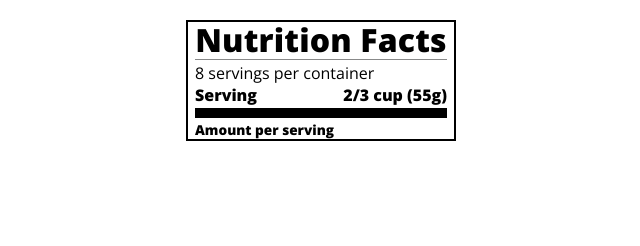
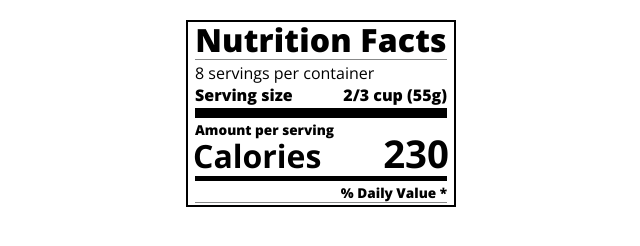
Before and after one commit to Yinkusadel/07-fcc-nutritionfacts, a website: page index.html in a window 1280 px wide. Shown: the whole page, without its empty margins (319-959 px from the left). Drawn offline with nearby package versions, Linux system fonts and the light colour scheme.

Commit message:
add complete solution to nutritionfacts project

```diff
--- a/index.html
+++ b/index.html
@@ -13,11 +13,17 @@
         <h1 class="bold">Nutrition Facts</h1>
         <div class="divider"></div>
         <p>8 servings per container</p>
-    <p class="bold">Serving <span class="right">2/3 cup (55g)</span></p>
+        <p class="bold">Serving size <span class="right">2/3 cup (55g)</span></p>
       </header>
       <div class="divider lg"></div>
       <div class="calories-info">
         <p class="bold sm-text">Amount per serving</p>
+        <h1>Calories <span class="right">230</span></h1>
+      </div>
+      <div class="divider md"></div>
+      <div class="daily-value sm-text">
+        <p class="right bold">% Daily Value *</p>
+        <div class="divider"></div>
       </div>
     </div>
   </body>
--- a/styles.css
+++ b/styles.css
@@ -30,6 +30,7 @@ body{
   .divider{
     border-bottom:1px solid #888989;
     margin:2px 0;
+    clear:right;
   }
 
   .bold{
@@ -52,3 +53,17 @@ body{
   .sm-text{
     font-size:0.85rem;
   }
+
+  .calories-info h1{
+    margin :-5px -2px;
+    overflow:hidden;
+  }
+
+  .calories-info span{
+    font-size:1.2em;
+    margin-top:-7px;
+  }
+
+  .md{
+    height :5px;
+  }
```
Lines whose indentation alone changed are shown as unchanged.
